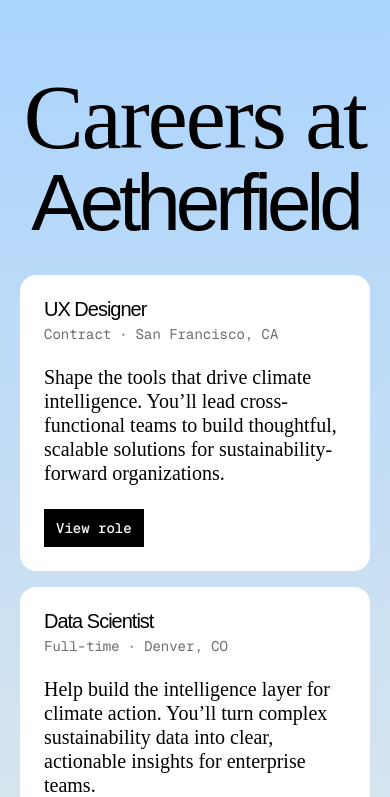
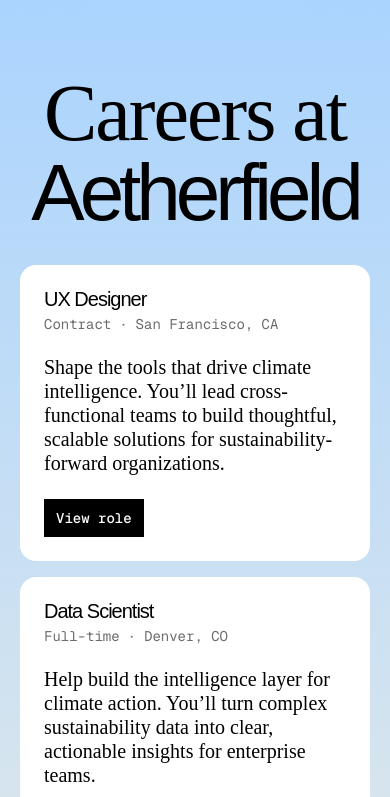
Before and after one commit to Gh0stmasK/Modern-Clean-SaaS-Company, a plain HTML site: page careers.html in a window 390 px wide. Shown: the part 47-844 px from the top of the page. Drawn offline with nearby package versions, Linux system fonts and the light colour scheme; a web font is replaced by a local one.

Commit message:
modified:   careers.css

```diff
--- a/careers.css
+++ b/careers.css
@@ -253,15 +253,23 @@ footer {
     opacity: 100%;
   }
 
-  main{
+  main {
     padding: 120px 20px 120px 20px;
+  }
+
+  main h1 {
+    font-size: 80px;
+  }
+
+  main h2 {
+    word-break: break-word;
   }
 
   .roles {
     padding: 32px 0px 0px 0px;
   }
 
-  .role-card{
+  .role-card {
     padding: 24px 24px;
     flex-direction: column;
     gap: 24px;
```
